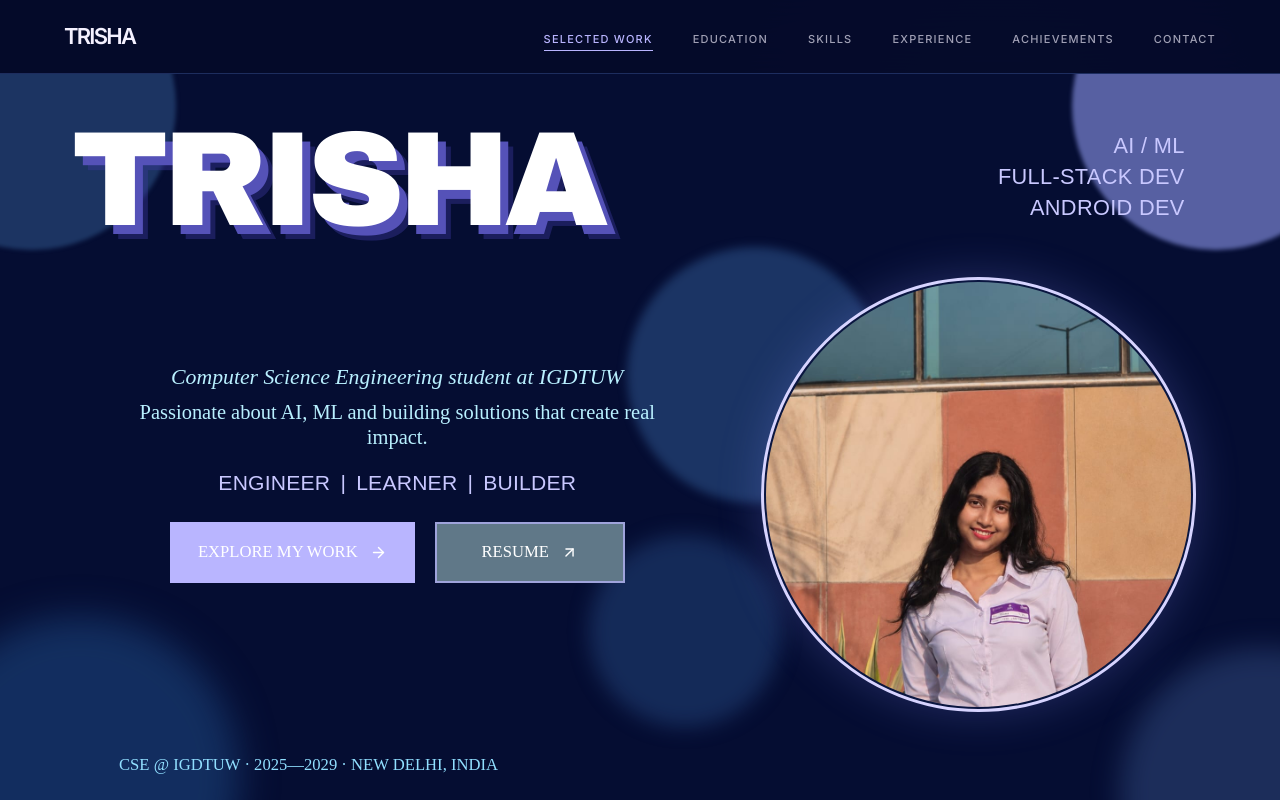
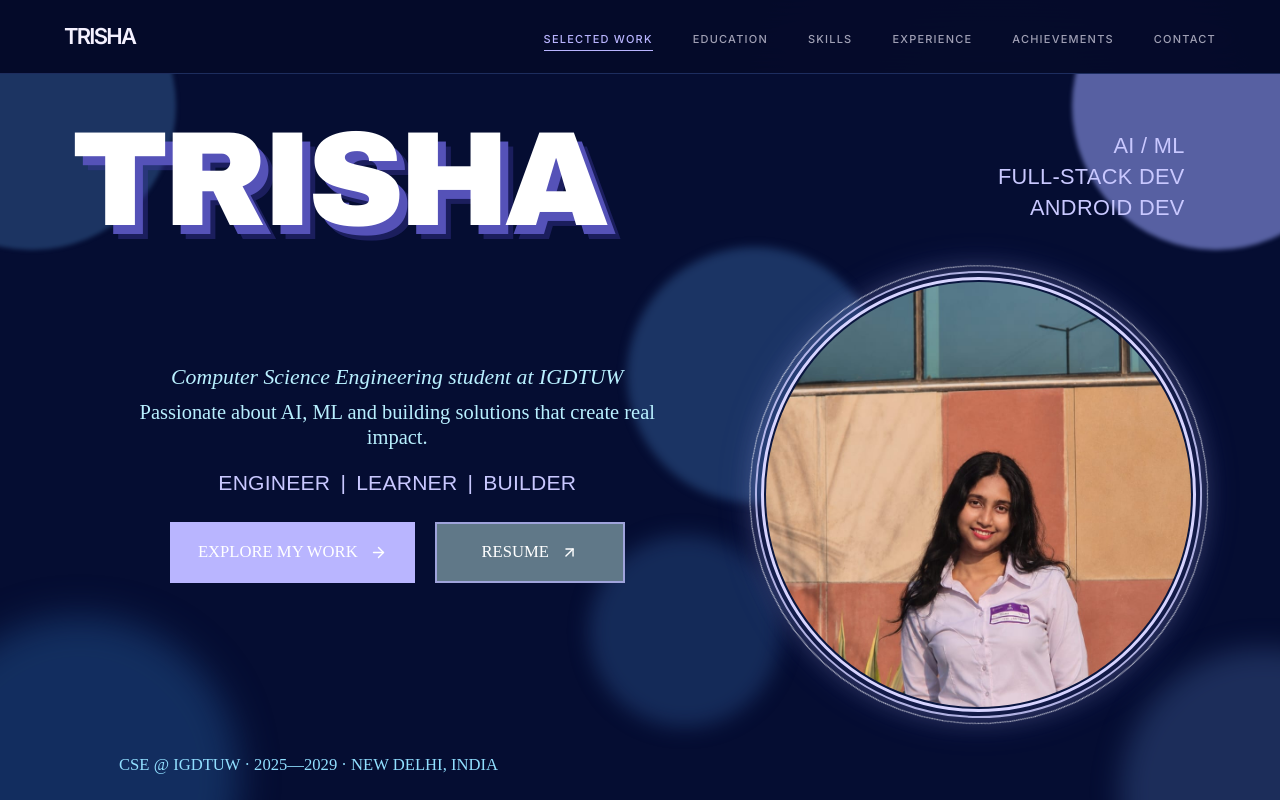
Before and after one commit to trisha29807-del/Portfolio-Trisha, a React (Vite) app: page / in a window 1280 px wide. Shown: the top 800 px of the page. Built offline with nearby package versions, Linux system fonts and the light colour scheme; the HTML template or start-up script is replaced by a standard one.

Commit message:
Animate portrait circle

```diff
--- a/src/components/Cover/Portrait.tsx
+++ b/src/components/Cover/Portrait.tsx
@@ -5,12 +5,26 @@ export function Portrait() {
   return (
     <div className="relative aspect-square w-full">
       <motion.div
-        initial={{ opacity: 0, scale: 0.96 }}
+        initial={{ opacity: 0, scale: 0.94 }}
         animate={{ opacity: 1, scale: 1 }}
         transition={{ duration: 0.8, delay: 0.2, ease: [0.65, 0, 0.35, 1] }}
-        className="relative h-full w-full overflow-hidden rounded-full border-[3px] border-[#D7D4FF] bg-[#0A1640] p-0.5 shadow-[0_0_45px_rgba(133,145,255,0.24)]"
+        className="relative h-full w-full"
       >
-        <img src={portrait} alt="Portrait of Trisha" className="h-full w-full rounded-full object-cover object-center" />
+        <motion.div
+          aria-hidden="true"
+          className="absolute -inset-3 rounded-full border border-white/70"
+          animate={{ rotate: 360 }}
+          transition={{ duration: 18, repeat: Infinity, ease: "linear" }}
+        />
+        <motion.div
+          aria-hidden="true"
+          className="absolute -inset-1.5 rounded-full border-[2px] border-[#D7D4FF] shadow-[0_0_28px_rgba(215,212,255,0.25)]"
+          animate={{ scale: [1, 1.025, 1], opacity: [0.85, 1, 0.85] }}
+          transition={{ duration: 3.5, repeat: Infinity, ease: "easeInOut" }}
+        />
+        <div className="relative h-full w-full overflow-hidden rounded-full border-[3px] border-[#D7D4FF] bg-[#0A1640] p-0.5 shadow-[0_0_45px_rgba(133,145,255,0.24)]">
+          <img src={portrait} alt="Portrait of Trisha" className="h-full w-full rounded-full object-cover object-center" />
+        </div>
       </motion.div>
     </div>
   );
```
